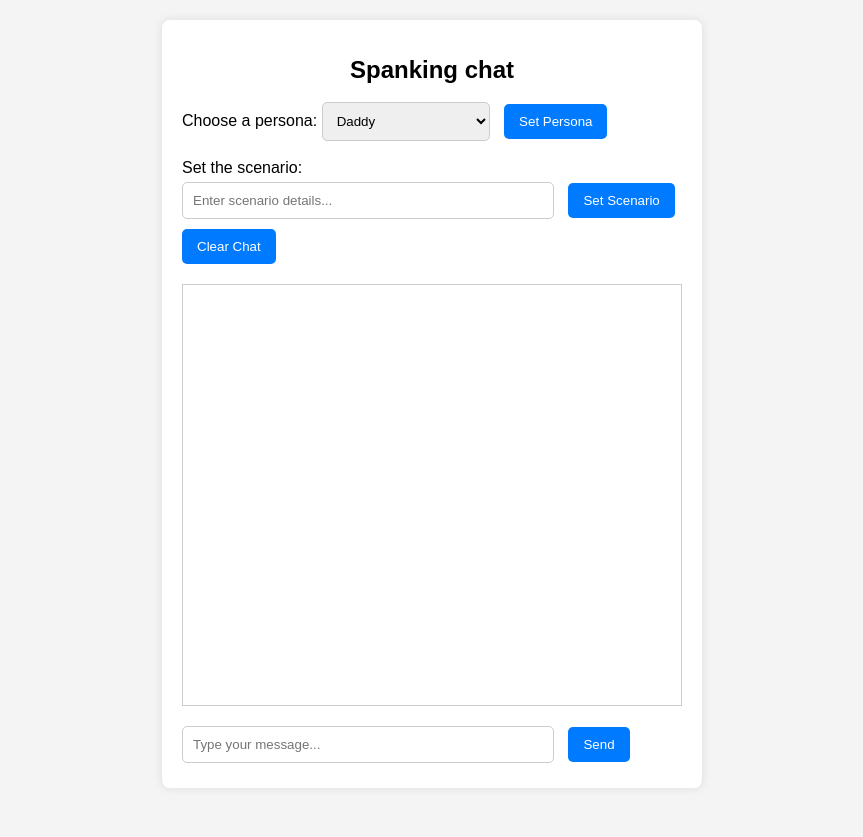
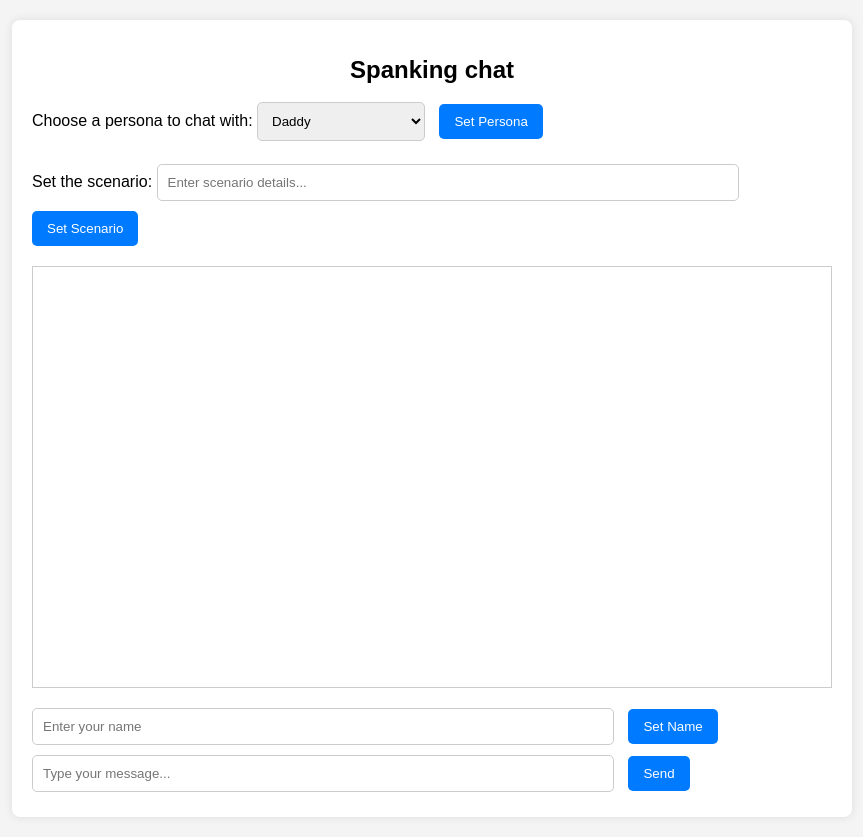
Before and after one commit to fleetingforest/spanko_chats, a Flask app: page / in a window 1280 px wide. Shown: the whole page, without its empty margins (208-1071 px from the left). Before the commit the page ends 763 px from the top, so only its background shows below. Run offline with Flask 3, Linux system fonts and the light colour scheme.

Commit message:
Made the UI better, allowed enter name

```diff
--- a/app.py
+++ b/app.py
@@ -122,11 +122,12 @@ def set_scenario():
 def send_message():
     global conversation, current_persona
     user_message = request.json.get("message")
+    user_name = request.json.get("user_name", "You")
     if not user_message:
         return jsonify({"status": "No message provided"}), 400
 
     # Add user message to conversation
-    conversation.append({"role": "user", "content": user_message})
+    conversation.append({"role": "user", "content": f"{user_name}: {user_message}"})
 
     # Call Llama API for AI response
     completion = client.chat.completions.create(
--- a/static/script.js
+++ b/static/script.js
@@ -1,5 +1,14 @@
 // Track the active persona separately from the dropdown selection
 let activePersona = "Daddy"; // Default to match the server's default
+let userName = "You"; // Default user name
+
+function setName() {
+    let nameInput = document.getElementById("name-input");
+    if (nameInput.value.trim() !== "") {
+        userName = nameInput.value.trim();
+        document.getElementById("name-section").style.display = "none"; // Hide name input section
+    }
+}
 
 function sendMessage() {
     let input = document.getElementById("message-input");
@@ -10,7 +19,7 @@ function sendMessage() {
     let chatBox = document.getElementById("chat-box");
     let userDiv = document.createElement("div");
     userDiv.className = "user-message";
-    userDiv.textContent = "You: " + message;
+    userDiv.textContent = userName + ": " + message;
     chatBox.appendChild(userDiv);
     chatBox.scrollTop = chatBox.scrollHeight;
 
@@ -20,10 +29,13 @@ function sendMessage() {
     chatBox.appendChild(typingDiv);
     chatBox.scrollTop = chatBox.scrollHeight;
 
+    // Show clear chat button after the first message is sent
+    document.getElementById("clear-chat-button").style.display = "block";
+
     fetch("/send", {
         method: "POST",
         headers: { "Content-Type": "application/json" },
-        body: JSON.stringify({ message: message }),
+        body: JSON.stringify({ message: message, user_name: userName }),
     })
     .then(response => {
         if (!response.ok) {
@@ -68,6 +80,7 @@ function setScenario() {
     .then(data => {
         console.log(data.status);
         scenarioInput.value = "";
+        document.getElementById("scenario-section").style.display = "none"; // Hide scenario section
     })
     .catch(error => console.error("Error:", error));
 }
@@ -88,6 +101,7 @@ function setPersona() {
             activePersona = data.current_persona;
         }
         updateChat(data.conversation); // Update chat with cleared conversation
+        document.getElementById("persona-section").style.display = "none"; // Hide persona section
     })
     .catch(error => console.error("Error setting persona:", error));
 }
@@ -113,6 +127,9 @@ function clearChat() {
             activePersona = data.current_persona;
         }
         document.getElementById("scenario-input").value = "";
+        document.getElementById("persona-section").style.display = "block"; // Show persona section
+        document.getElementById("scenario-section").style.display = "block"; // Show scenario section
+        document.getElementById("clear-chat-button").style.display = "none"; // Hide clear chat button
         console.log("Chat cleared and input reset");
     })
     .catch(error => {
@@ -120,6 +137,9 @@ function clearChat() {
         let chatBox = document.getElementById("chat-box");
         chatBox.innerHTML = "";
         document.getElementById("scenario-input").value = "";
+        document.getElementById("persona-section").style.display = "block"; // Show persona section
+        document.getElementById("scenario-section").style.display = "block"; // Show scenario section
+        document.getElementById("clear-chat-button").style.display = "none"; // Hide clear chat button
         console.log("Forced chat clear due to error");
     });
 }
@@ -138,18 +158,12 @@ function updateChat(conversation) {
                 return `<i>${capitalized}</i>`;
             })
             .replace(/\n/g, "<br>");
-        messageDiv.innerHTML = (msg.role === "user" ? "You" : activePersona) + ": " + formattedContent;
+        messageDiv.innerHTML = (msg.role === "user" ? userName : activePersona) + ": " + formattedContent;
         chatBox.appendChild(messageDiv);
     });
 
     chatBox.scrollTop = chatBox.scrollHeight;
 }
-
-// No longer needed since we're using the activePersona variable directly
-// function getCurrentPersona() {
-//     let select = document.getElementById("persona-select");
-//     return select.value || "Daddy"; // Default to Daddy if not set
-// }
 
 // Add event listeners
 document.getElementById("message-input").addEventListener("keypress", function(event) {
@@ -164,6 +178,11 @@ document.getElementById("scenario-input").addEventListener("keypress", function(
     }
 });
 
+document.getElementById("name-form").addEventListener("submit", function(event) {
+    event.preventDefault(); // Prevent form submission
+    setName();
+});
+
 // You might want to add this to synchronize on page load
 window.addEventListener('DOMContentLoaded', (event) => {
     // Set the dropdown to match the active persona on load
--- a/static/style.css
+++ b/static/style.css
@@ -6,7 +6,7 @@ body {
 }
 
 .chat-container {
-    width: 500px;
+    width: 800px; /* Increased from 500px to 800px */
     max-width: 100%;
     background: white;
     padding: 20px;
--- a/templates/chat.html
+++ b/templates/chat.html
@@ -11,8 +11,8 @@
         <h1>Spanking chat</h1>
 
         <!-- Persona Selection -->
-        <div class="persona-section">
-            <label for="persona-select">Choose a persona:</label>
+        <div class="persona-section" id="persona-section">
+            <label for="persona-select">Choose a persona to chat with:</label>
             <select id="persona-select">
                 {% for persona in personas %}
                     <option value="{{ persona }}">{{ persona }}</option>
@@ -22,11 +22,10 @@
         </div>
 
         <!-- Scenario Input -->
-        <div class="scenario-section">
+        <div class="scenario-section" id="scenario-section">
             <label for="scenario-input">Set the scenario:</label>
             <input type="text" id="scenario-input" placeholder="Enter scenario details...">
             <button onclick="setScenario()">Set Scenario</button>
-            <button onclick="clearChat()">Clear Chat</button>
         </div>
 
         <!-- Chat Display -->
@@ -38,9 +37,18 @@
             {% endfor %}
         </div>
 
+        <!-- Name Input -->
+        <div class="name-section" id="name-section">
+            <input type="text" id="name-input" placeholder="Enter your name" required>
+            <button onclick="setName()">Set Name</button>
+        </div>
+
         <!-- Message Input -->
         <input type="text" id="message-input" placeholder="Type your message...">
         <button onclick="sendMessage()">Send</button>
+
+        <!-- Clear Chat Button -->
+        <button id="clear-chat-button" onclick="clearChat()" style="display: none;">Clear Chat</button>
     </div>
 
     <script src="{{ url_for('static', filename='script.js') }}"></script>
```
